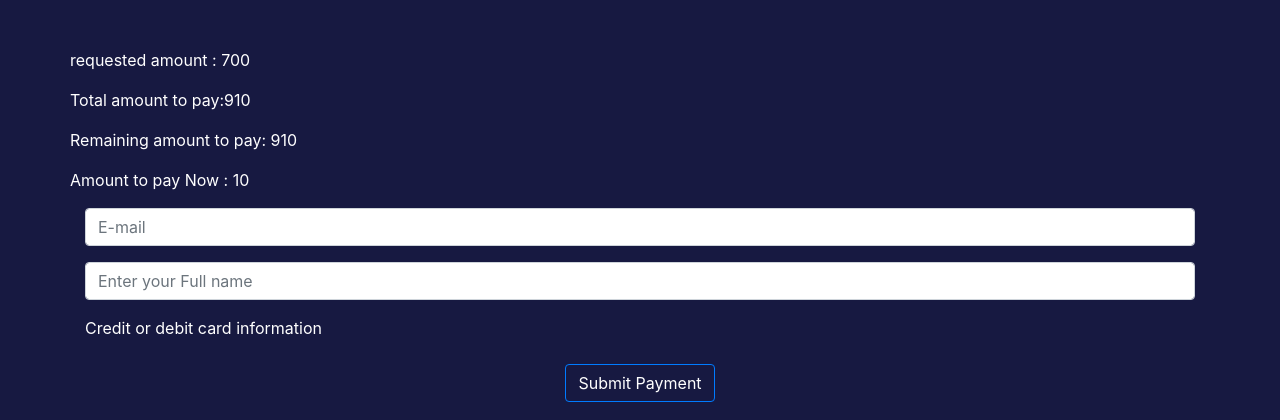
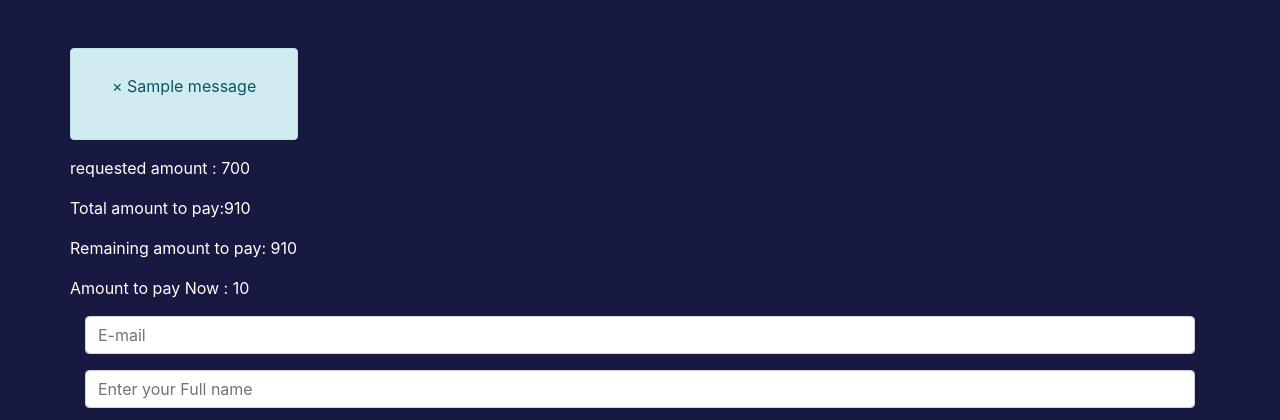
Before and after one commit to hkl-iii/loanshark_app, a Django app: template backend/loanshark/money_loans/templates/payment.html in a window 1280 px wide. Shown: the top 420 px of the page. Run offline with Django 3.2, Linux system fonts and the light colour scheme; data comes from the database, SQL or seed files in the repository; both versions use the stored data as it was after the commit; tables that the repository leaves empty hold one stand-in row (values such as "Sample post"); the template is opened without the code that fills it: values that come from a table or form of the project are taken from there, most other values are stand-ins (such as "Sample title", 1, 10 or a date in 2020); one stand-in notice (Sample message) is shown; some libraries are stand-ins or nearby versions.

Commit message:
backend updated

```diff
--- a/backend/loanshark/money_loans/models.py
+++ b/backend/loanshark/money_loans/models.py
@@ -26,7 +26,7 @@ class Loans(models.Model):
 
     def calculate_total_amount(self):
         amount = int(self.amount)
-        total = (amount * 30) / 100
+        total = int((amount * 30) / 100)
         return total
 
     class Meta:
--- a/backend/loanshark/money_loans/templates/payment.html
+++ b/backend/loanshark/money_loans/templates/payment.html
@@ -15,6 +15,24 @@
 
       <div class="row mt-5">
         <form action="" method="POST" id="payment-form" >
+          <div class="row">
+            <div class="col">
+              {% if messages %}
+              <!-- Start alert Message area -->
+              <div class="alert alert-info" role="alert">
+                <div class="alert">
+                  <span class="closebtn" onclick="this.parentElement.style.display='none';">&times;</span>
+
+                  {% for message in messages %}
+                  {{ message }}
+                  {% endfor %}
+                  </div>
+
+              </div>
+              {% endif %}
+            </div>
+
+          </div>
           {% csrf_token %}
           <p>requested amount : {{loan.amount|floatformat}} </p>
 
--- a/backend/loanshark/money_loans/views.py
+++ b/backend/loanshark/money_loans/views.py
@@ -11,6 +11,7 @@ from django.conf import settings
 import stripe
 stripe.api_key = settings.STRIPE_SECRET_KEY
 from django.http import HttpResponse
+from django.contrib import messages
 
 # Create your views here.
 
@@ -90,9 +91,10 @@ def paymentPage(request):
                     print('transaction',transaction)
 
                     Loans.objects.filter(user=request.user,is_done=False).update(remaining_amount_to_pay=int(transaction), payBack_periode=str(payback_period-1))
-
+                    messages.info(request, 'Payment has been done succesfully!')
 
             return render(request, 'payment.html',context)
+
         elif payback_period == 0:
             Loans.objects.filter(user=request.user,is_done=False).update(is_done=True)
             return redirect('http://localhost:8000/')
--- a/frontend/loanshark/src/views/examples/ProfilePage.js
+++ b/frontend/loanshark/src/views/examples/ProfilePage.js
@@ -158,8 +158,7 @@ let full_name;
                         color="primary"
                         data-placement="right"
                         id="tooltip341148792"
-                        type="submit"
-
+                        type="button"
                         onClick={() => onSubmit()}
                       >
                         Send Request
```
Also changed, not shown: backend/loanshark/db.sqlite3.
